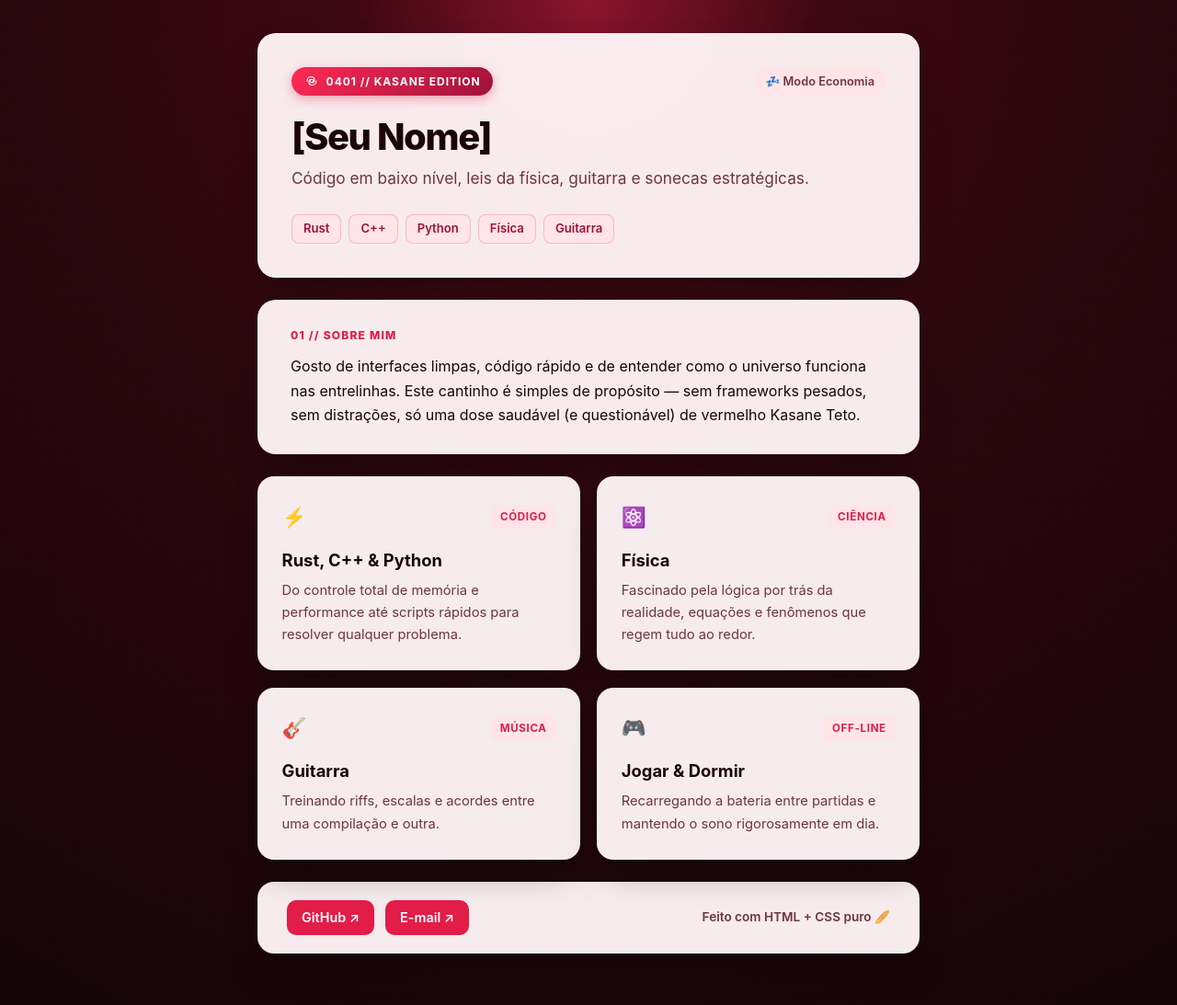
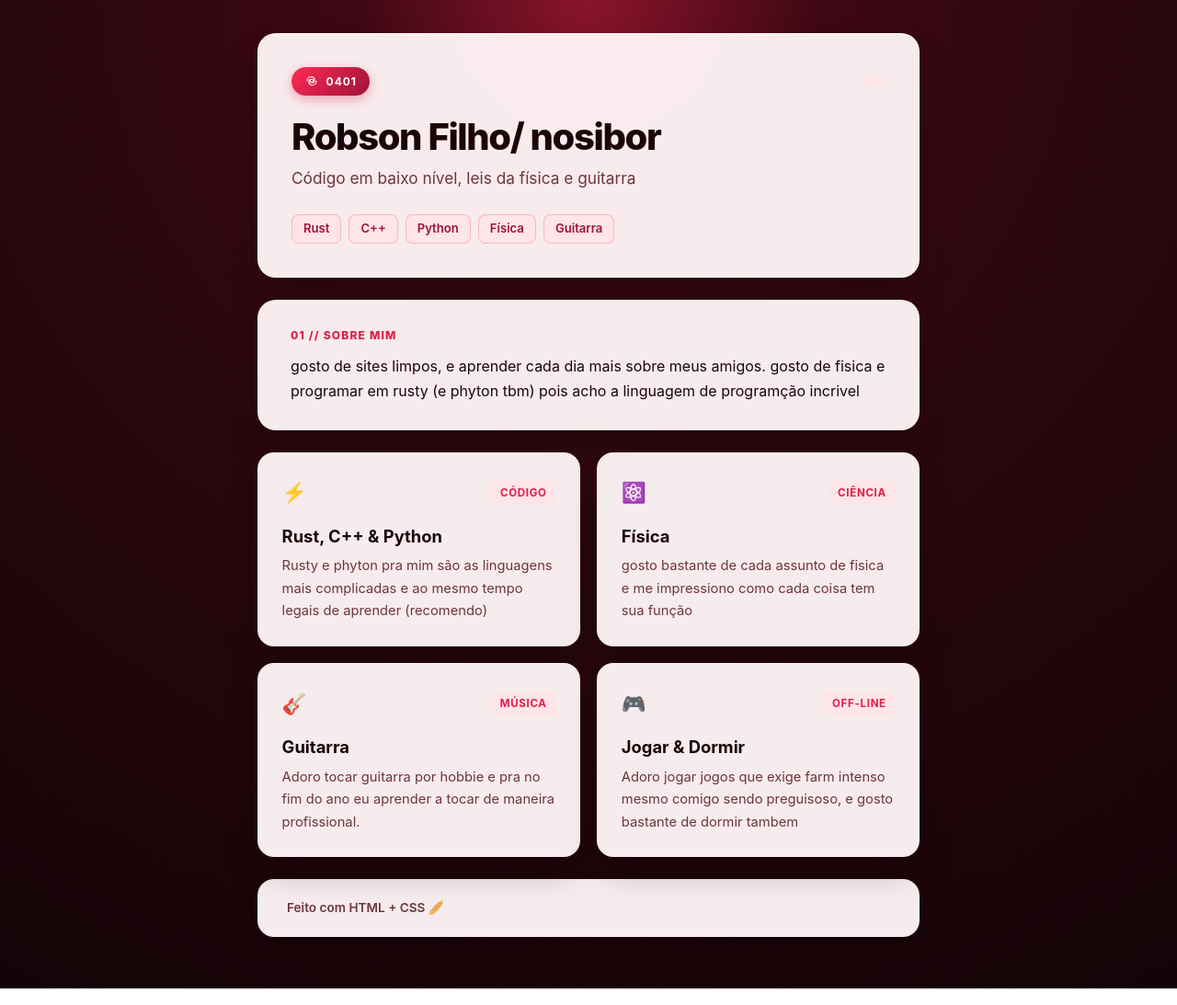
Before and after one commit to RobsonCastr/repositorio, a plain HTML site: page index.html in a window 1280 px wide. Shown: the part 20-1113 px from the top of the page at 92% size. Drawn offline with Linux system fonts and the light colour scheme.

Commit message:
Modify title and personal details in index.html
Updated personal information and interests in the profile section.

```diff
--- a/index.html
+++ b/index.html
@@ -4,7 +4,7 @@
 <head>
   <meta charset="UTF-8">
   <meta name="viewport" content="width=device-width, initial-scale=1.0">
-  <title>[Seu Nome] — 0401</title>
+  <title>Robson fih</title>
   <link rel="stylesheet" href="index.css">
 </head>
 <body>
@@ -19,14 +19,14 @@
             <path d="M6 16c0-5 4-9 9-9 4 0 7 3 7 7 0 3-2.5 5.5-5.5 5.5-2.2 0-4-1.8-4-4 0-1.5 1.2-2.5 2.5-2.5" />
             <path d="M26 16c0 5-4 9-9 9-4 0-7-3-7-7 0-3 2.5-5.5 5.5-5.5 2.2 0 4 1.8 4 4 0 1.5-1.2 2.5-2.5 2.5" />
           </svg>
-          <span>0401 // KASANE EDITION</span>
+          <span>0401</span>
         </div>
-        <span class="status-dot" title="Status atual">💤 Modo Economia</span>
+        <span class="status-dot" title="Status atual"></span>
       </div>
 
-      <h1>[Seu Nome]</h1>
+      <h1>Robson Filho/ nosibor</h1>
       <p class="subtitle">
-        Código em baixo nível, leis da física, guitarra e sonecas estratégicas.
+        Código em baixo nível, leis da física e guitarra
       </p>
 
       <div class="stack-pills">
@@ -41,9 +41,7 @@
     <section class="panel about">
       <div class="section-label">01 // SOBRE MIM</div>
       <p>
-        Gosto de interfaces limpas, código rápido e de entender como o universo funciona nas entrelinhas.
-        Este cantinho é simples de propósito — sem frameworks pesados, sem distrações, só uma dose
-        saudável (e questionável) de vermelho Kasane Teto.
+      gosto de sites limpos, e aprender cada dia mais sobre meus amigos. gosto de fisica e programar em rusty (e phyton tbm) pois acho a linguagem de programção incrivel
       </p>
     </section>
 
@@ -54,7 +52,7 @@
           <span class="tag">Código</span>
         </div>
         <h3>Rust, C++ & Python</h3>
-        <p>Do controle total de memória e performance até scripts rápidos para resolver qualquer problema.</p>
+        <p>Rusty e phyton pra mim são as linguagens mais complicadas e ao mesmo tempo legais de aprender (recomendo)</p>
       </article>
 
       <article class="card">
@@ -63,7 +61,7 @@
           <span class="tag">Ciência</span>
         </div>
         <h3>Física</h3>
-        <p>Fascinado pela lógica por trás da realidade, equações e fenômenos que regem tudo ao redor.</p>
+        <p>gosto bastante de cada assunto de fisica e me impressiono como cada coisa tem sua função</p>
       </article>
 
       <article class="card">
@@ -72,7 +70,7 @@
           <span class="tag">Música</span>
         </div>
         <h3>Guitarra</h3>
-        <p>Treinando riffs, escalas e acordes entre uma compilação e outra.</p>
+        <p>Adoro tocar guitarra por hobbie e pra no fim do ano eu aprender a tocar de maneira profissional.</p>
       </article>
 
       <article class="card">
@@ -81,16 +79,13 @@
           <span class="tag">Off-line</span>
         </div>
         <h3>Jogar & Dormir</h3>
-        <p>Recarregando a bateria entre partidas e mantendo o sono rigorosamente em dia.</p>
+        <p>Adoro jogar jogos que exige farm intenso mesmo comigo sendo preguisoso, e gosto bastante de dormir tambem</p>
       </article>
     </section>
 
     <footer>
-      <div class="links">
-        <a href="https://github.com/[seu-usuario]" target="_blank" rel="noopener">GitHub ↗</a>
-        <a href="mailto:[seu.email@exemplo.com]">E-mail ↗</a>
-      </div>
-      <span class="meme-tag">Feito com HTML + CSS puro 🥖</span>
+
+      <span class="meme-tag">Feito com HTML + CSS  🥖</span>
     </footer>
   </main>
 
```
